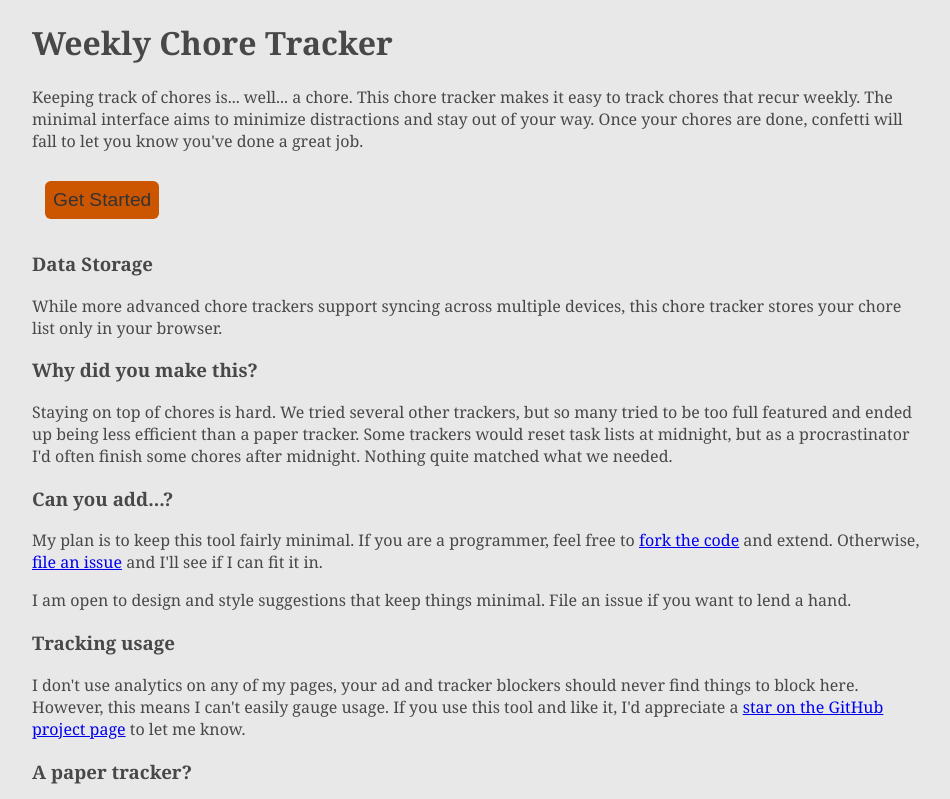
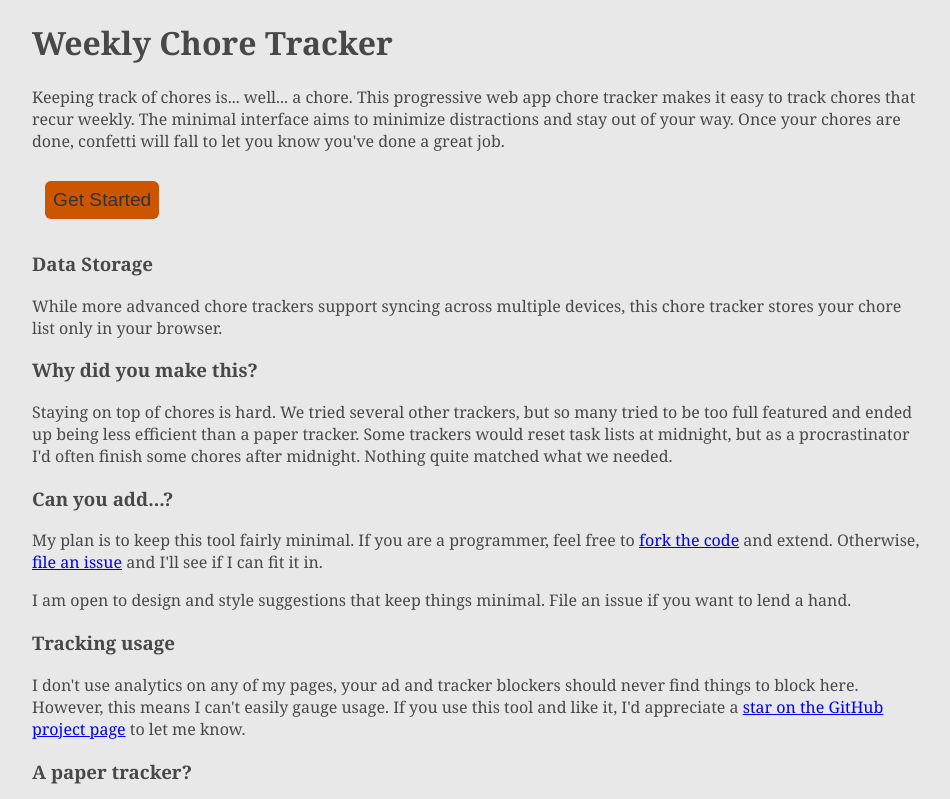
Before and after one commit to ralexander-phi/chore-wheel, a plain HTML site: page about.html in a window 1280 px wide. Shown: the top 799 px of the page, without its empty margins (160-1110 px from the left). Drawn offline with Linux system fonts and the light colour scheme.

Commit message:
Mention PWA in about

```diff
--- a/about.html
+++ b/about.html
@@ -26,7 +26,7 @@
 <h1>Weekly Chore Tracker</h1>
 <p>
 Keeping track of chores is... well... a chore.
-This chore tracker makes it easy to track chores that recur weekly.
+This progressive web app chore tracker makes it easy to track chores that recur weekly.
 The minimal interface aims to minimize distractions and stay out of your way.
 Once your chores are done, confetti will fall to let you know you've done a great job.
 </p>
```
